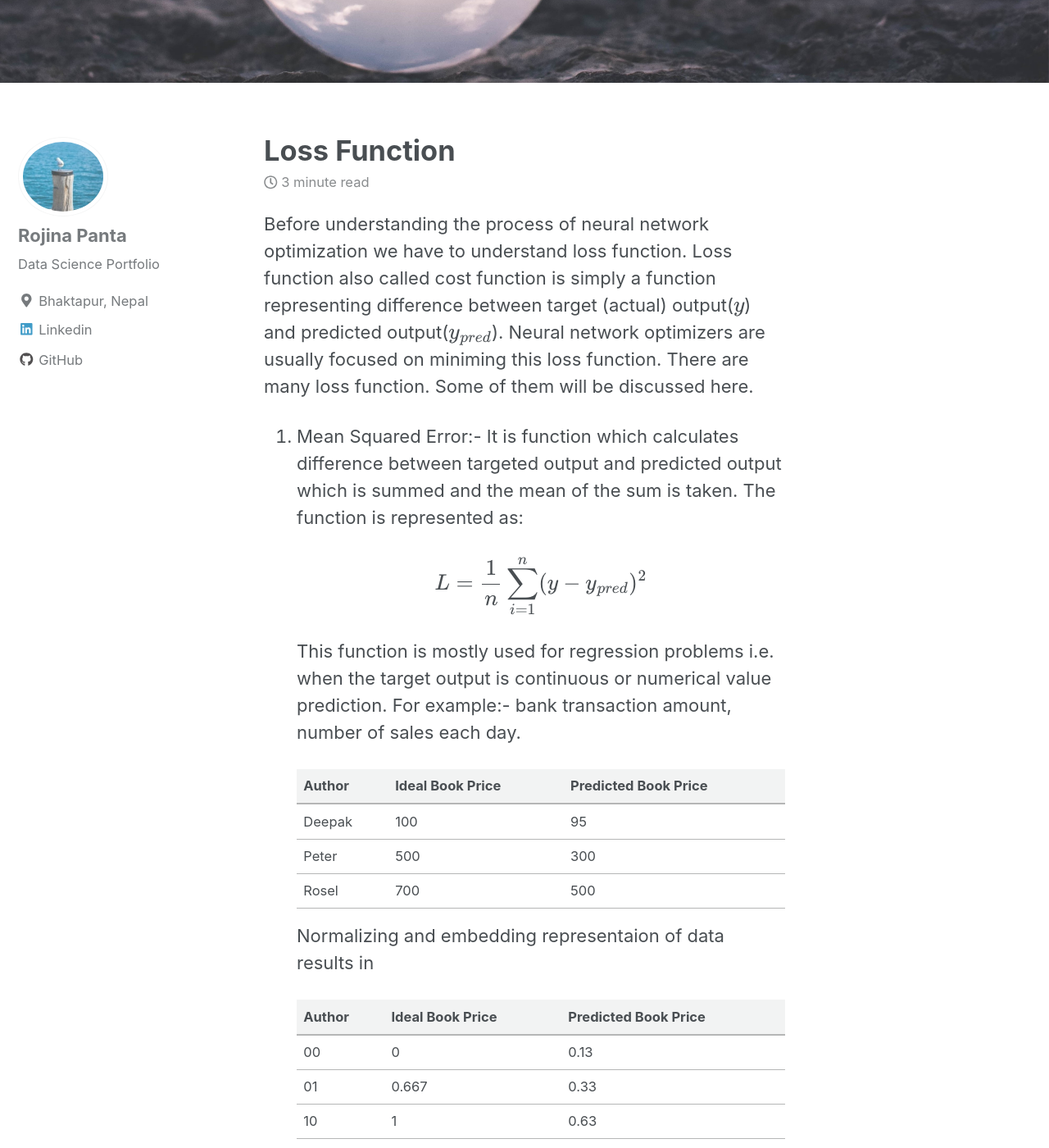
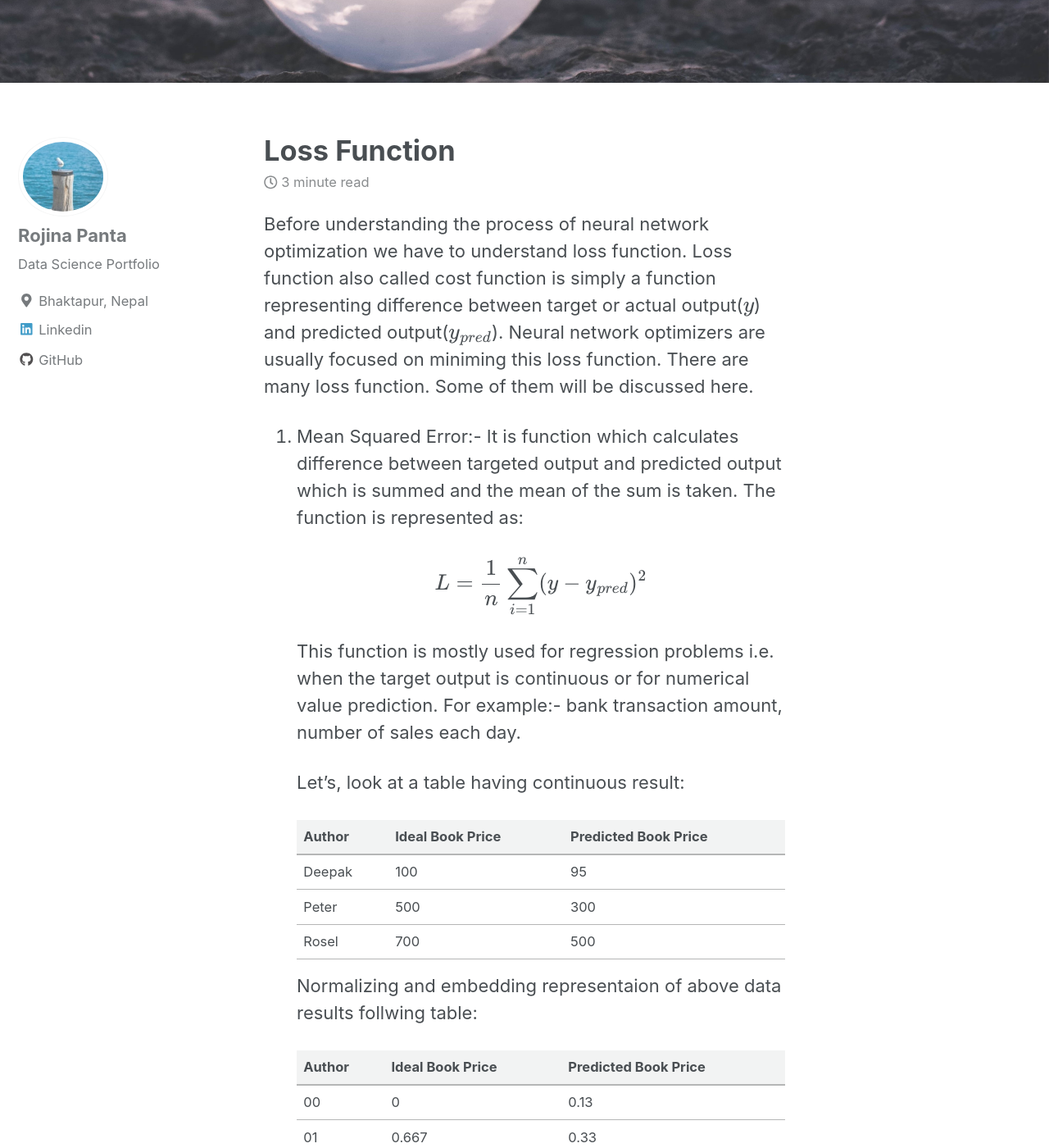
Before and after one commit to Rojina99/Rojina99.github.io, a Jekyll site: the page built from _posts/2019-02-06-loss_function.md, in a window 1280 px wide and 1400 px high, scrolled down 443 px. Shown: the whole window at 82% size. Built offline with Jekyll 4.4.1, drawn with Linux system fonts in a browser that asks for light colours; cached includes are drawn as plain includes; nearby versions of some CDN libraries; formulas are drawn with MathJax 3; some of the changed text lies outside the part shown.

Commit message:
Update 2019-02-06-loss_function.md

```diff
--- a/_posts/2019-02-06-loss_function.md
+++ b/_posts/2019-02-06-loss_function.md
@@ -17,14 +17,16 @@ gallery:
      title: "Figure 2"
 ---
 
-Before understanding the process of neural network optimization we have to understand loss function. Loss function also called cost function is simply a function representing difference between target (actual) output($$y$$) and predicted output($$y_{pred}$$). Neural network optimizers are usually focused on miniming this loss function. There are many loss function. Some of them will be discussed here.
+Before understanding the process of neural network optimization we have to understand loss function. Loss function also called cost function is simply a function representing difference between target or actual output($$y$$) and predicted output($$y_{pred}$$). Neural network optimizers are usually focused on miniming this loss function. There are many loss function. Some of them will be discussed here.
 
 1. Mean Squared Error:-
    It is function which calculates difference between targeted output and predicted output which is summed and the mean of the sum is taken. The function is represented as:
 
    $$ L = \frac{1}{n} \sum_{i=1}^{n}(y-y_{pred})^2 $$
 
-   This function is mostly used for regression problems i.e. when the target output is continuous or numerical value prediction. For example:- bank transaction amount, number of sales each day.
+   This function is mostly used for regression problems i.e. when the target output is continuous or for numerical value prediction. For example:- bank transaction amount, number of sales each day.
+
+   Let's, look at a table having continuous result:
 
    | Author |Ideal Book Price | Predicted Book Price|
    |--------|-----------------|------------------|
@@ -33,7 +35,7 @@ Before understanding the process of neural network optimization we have to under
    | Rosel | 700 | 500 |
 
 
-   Normalizing and embedding representaion of data results in
+   Normalizing and embedding representaion of above data results follwing table:
 
    | Author | Ideal Book Price | Predicted Book Price|
    |--------|------------------|------------------|
@@ -46,9 +48,9 @@ Before understanding the process of neural network optimization we have to under
    $$f(x) = \frac{(x−dL)(nH−nL)}{(dH−dL)} + nL$$
 
    Where,
-    x is value to be normalized,
-    dH and dL are high and low value of an attribute,
-    nH and nL are range of normalization i.e 0 to 1, -1 to 1, 100 to 100, ...
+    > x is value to be normalized,
+    > dH and dL are high and low value of an attribute,
+    > nH and nL are range of normalization i.e 0 to 1, -1 to 1, 100 to 100, ...
 
    And denormalization formula to get original value is given by formula:
 
@@ -93,5 +95,4 @@ Before understanding the process of neural network optimization we have to under
 
 These are some of the popular loss functions. We will discuss backpropagation algorithm in next post.
 
-
- \^{y}
+$$ ^{y} $$
```
